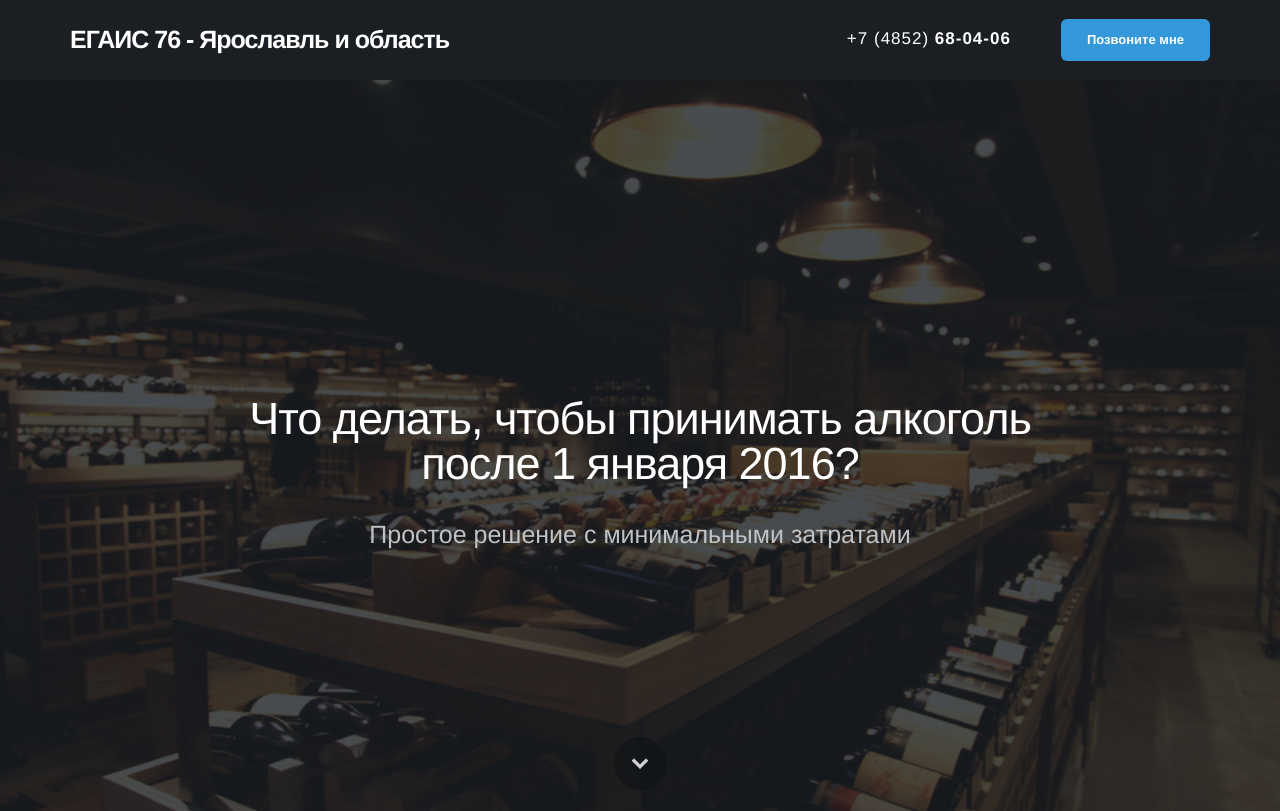
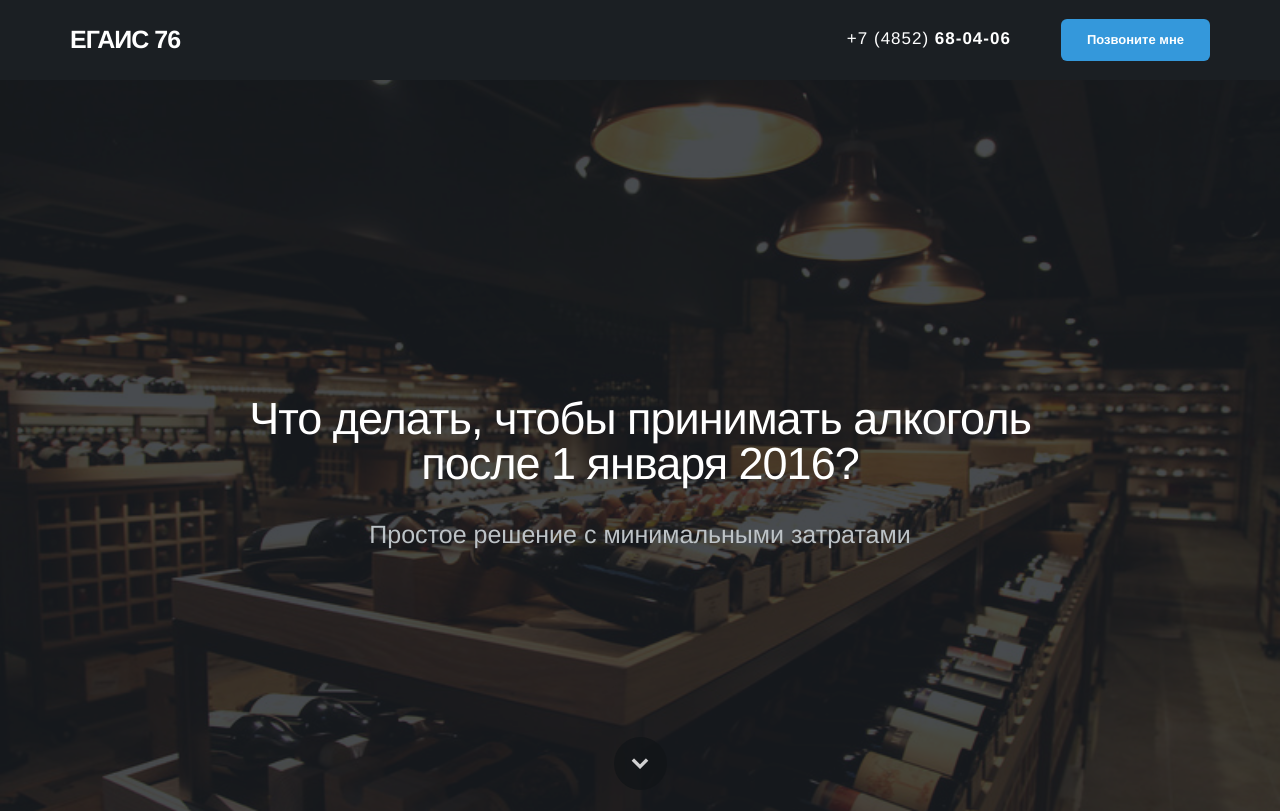
Before and after one commit to dintels/egais76.ru, a plain HTML site: page index.html in a window 1280 px wide. Shown: the top 811 px of the page. Drawn offline with Linux system fonts and the light colour scheme; a script that the page names is missing.

```diff
--- a/index.html
+++ b/index.html
@@ -27,10 +27,10 @@
         <header class="header-10">
             <div class="container">
                 <div class="row">
-                    <div class="navbar col-sm-12 navbar-fixed-top" role="navigation">
+                    <nav class="navbar col-sm-12 navbar-fixed-top" role="navigation">
                         <div class="navbar-header">
                             <button type="button" class="navbar-toggle"></button>
-                            <a class="brand" href="http://dintels.ru">ЕГАИС 76 - Ярославль и область</a>
+                            <a class="brand" href="http://dintels.ru">ЕГАИС 76</a>
                         </div>
                         <div class="collapse navbar-collapse pull-right">
                             <ul class="nav pull-left">
@@ -43,7 +43,7 @@
                                 <a class="btn btn-info" onclick="return DoCallback();"><b>Позвоните мне</b></a>
                             </form>
                         </div>
-                    </div>
+                    </nav>
                 </div>
             </div>
             <div class="header-background"></div>
@@ -100,7 +100,7 @@
                         <p>Для этого необходимо приобрести сам носитель <b>JaCarta</b>, а также выпустить на него сертификат
                             квалифицированной электронной цифровой подписи в любом удостоверяющем центре.</p>
                         <p>Для получения сертификата потребуется предоставить выписку из ЕГРЮЛ, СНИЛС, ИНН, ОГРН и паспорт.</p>
-                        <p>Ключ с сертификатом можно <button class="btn btn-danger callback" onclick="return DoOrder();" href="http://formdesigner.ru/form/view/37973"><b>Купить</b></button> у нас всего за <b class="text-danger">4 тысячи рублей</b>.
+                        <p>Ключ с сертификатом можно <button class="btn btn-danger callback" onclick="return DoOrder();" href="http://formdesigner.ru/form/view/37973"><b>Заказать</b></button> у нас всего за <b class="text-danger">4&nbsp;тысячи&nbsp;рублей</b>.
 
                         </p>
 
```
